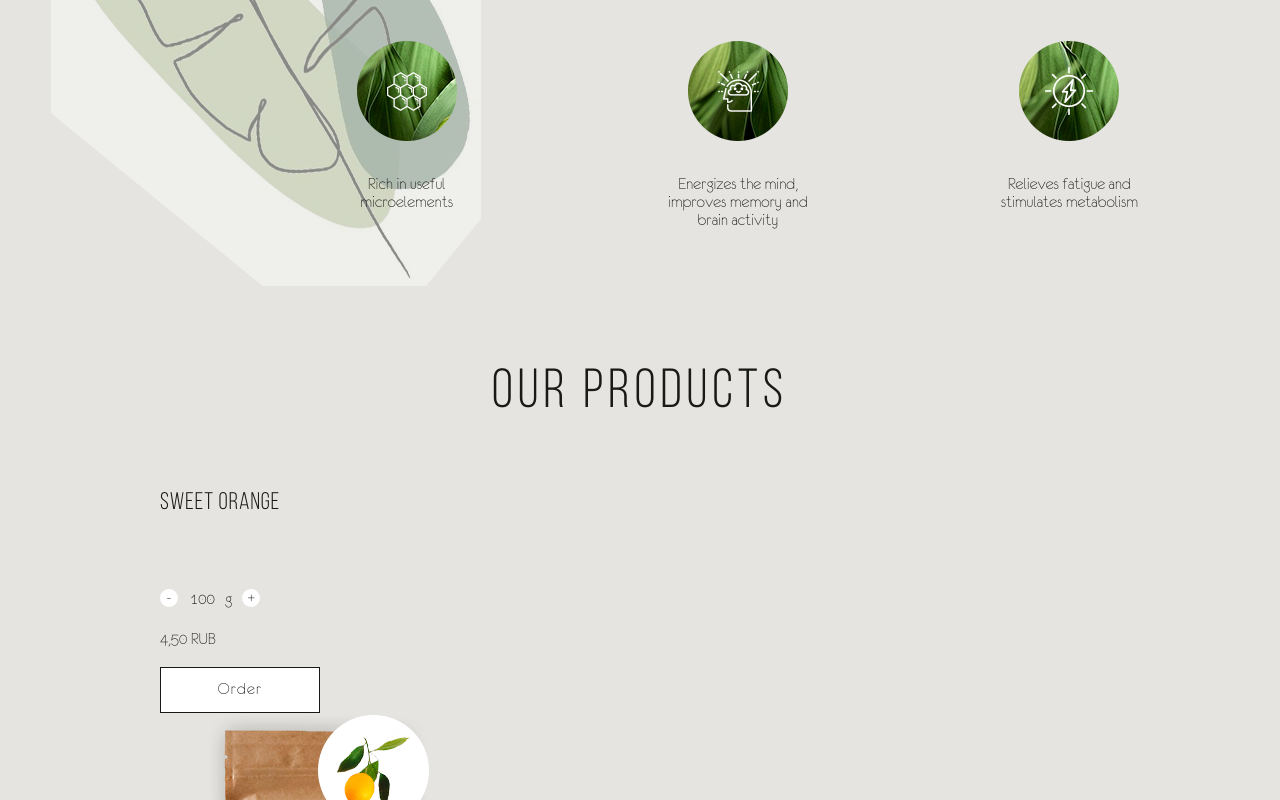
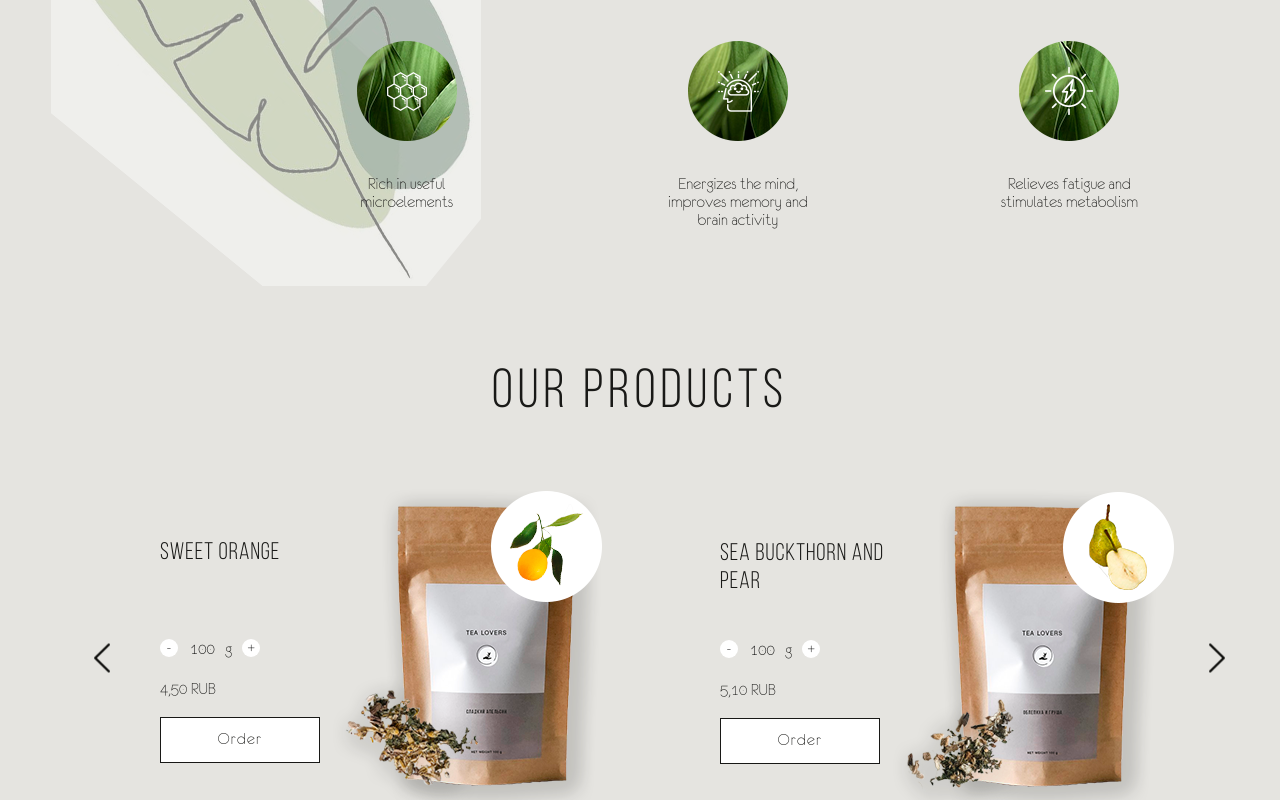
Before and after one commit to OliaTas/tea-ecommerce, a plain HTML site: page docs/index.html in a window 1280 px wide. Shown: the part 2000-2800 px from the top of the page. Drawn offline with nearby package versions, Linux system fonts and the light colour scheme; files that its build step writes are made by us from their sources; files whose address does not match are found by name.

Commit message:
added some changes to link ways

```diff
--- a/docs/index.html
+++ b/docs/index.html
@@ -4,14 +4,14 @@
 <head>
     <meta charset="UTF-8">
     <title>Title</title>
-    <link rel="stylesheet" href="docs/src/styles/animate.min.css">
-    <link rel="stylesheet" href="docs/src/styles/hover-min.css">
-    <link rel="stylesheet" href="docs/src/styles/slick.css">
-    <link rel="stylesheet" href="docs/src/styles/slick-theme.css">
-    <link rel="stylesheet" href="docs/src/styles/magnific-popup.css">
-    <link rel="stylesheet" href="docs/src/styles/jquery-ui.min.css">
-    <link rel="stylesheet" href="docs/src/styles/style.css">
-    <link rel="stylesheet" href="docs/src/styles/adaptive.css">
+    <link rel="stylesheet" href="src/styles/animate.min.css">
+    <link rel="stylesheet" href="src/styles/hover-min.css">
+    <link rel="stylesheet" href="src/styles/slick.css">
+    <link rel="stylesheet" href="src/styles/slick-theme.css">
+    <link rel="stylesheet" href="src/styles/magnific-popup.css">
+    <link rel="stylesheet" href="src/styles/jquery-ui.min.css">
+    <link rel="stylesheet" href="src/styles/style.css">
+    <link rel="stylesheet" href="src/styles/adaptive.css">
     <meta name="viewport" content="width=device-width, initial-scale=1.0">
 </head>
 
@@ -483,13 +483,13 @@
     </div>
 
     <!--<script src="scripts/bootstrap.min.js"></script>-->
-    <script src="docs/scripts/wow.min.js"></script>
-    <script src="docs/scripts/jquery-3.7.1.min.js"></script>
-    <script src="docs/scripts/jquery-ui.min.js"></script>
-    <script src="docs/scripts/slick.min.js"></script>
-    <script src="docs/scripts/jquery.inputmask.min.js"></script>
-    <script src="docs/scripts/jquery.magnific-popup.min.js"></script>
-    <script src="docs/scripts/script.js"></script>
+    <script src="scripts/wow.min.js"></script>
+    <script src="scripts/jquery-3.7.1.min.js"></script>
+    <script src="scripts/jquery-ui.min.js"></script>
+    <script src="scripts/slick.min.js"></script>
+    <script src="scripts/jquery.inputmask.min.js"></script>
+    <script src="scripts/jquery.magnific-popup.min.js"></script>
+    <script src="scripts/script.js"></script>
 </body>
 
 </html>
```
